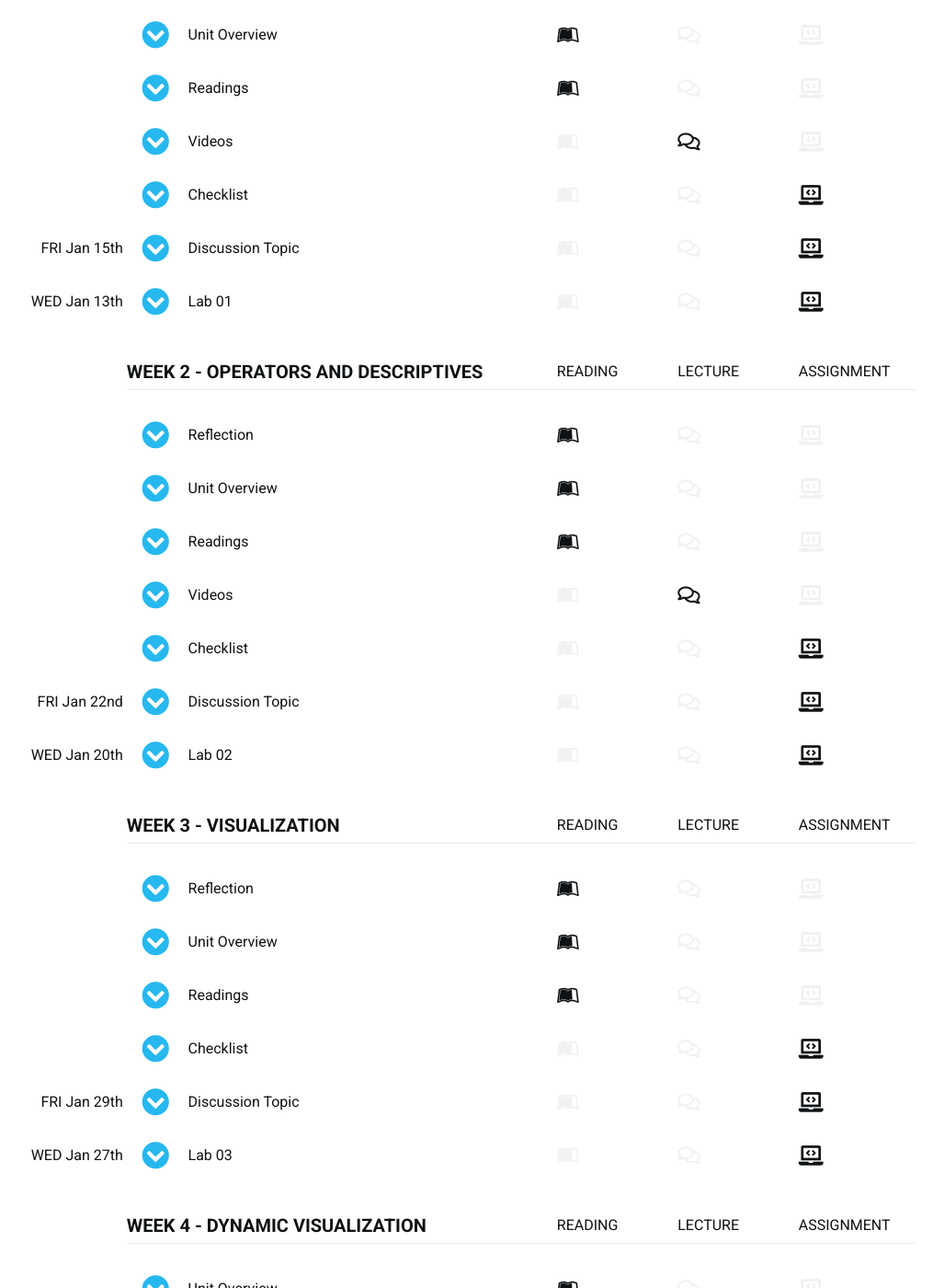
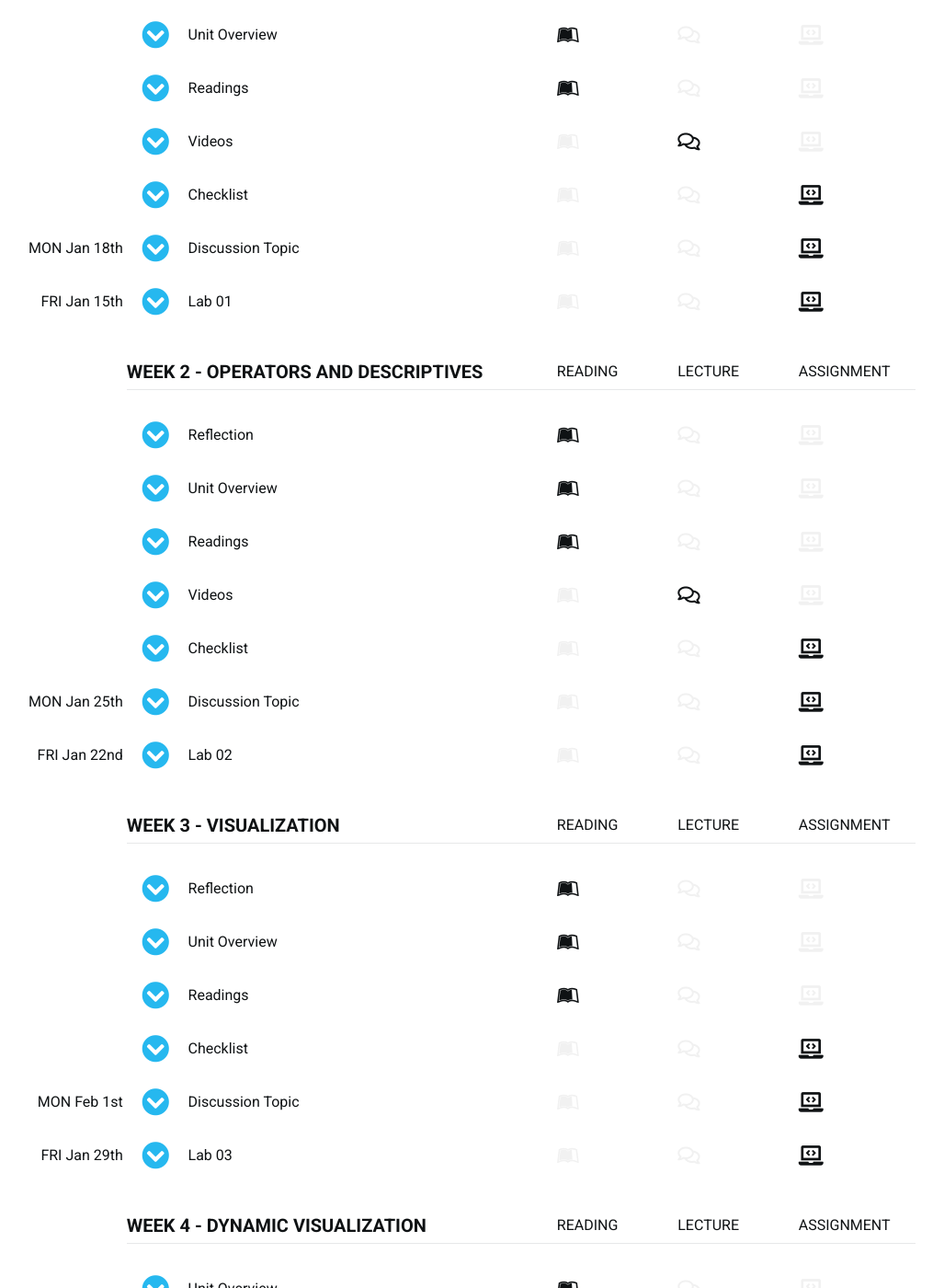
Before and after one commit to DS4PS/cpp-526-spr-2021, a Jekyll site: the page built from schedule.md, in a window 1280 px wide and 1400 px high, scrolled down 870 px. Shown: the whole window at 92% size, without its empty margins (178-1205 px from the left). Built offline with Jekyll 4.4.1, drawn with Linux system fonts in a browser that asks for light colours; nearby versions of some CDN libraries; a style sheet for code colours, icons or effects is not loaded; some of the changed text lies outside the part shown.

Commit message:
Update schedule.md

```diff
--- a/schedule.md
+++ b/schedule.md
@@ -7,21 +7,21 @@ canvas:
   yellowdig_url: 'https://canvas.asu.edu/courses/76018/assignments/1888995'
 
 lab-due-dates:
-  lab-01: 'WED Jan 13th'
-  lab-02: 'WED Jan 20th'
-  lab-03: 'WED Jan 27th'
-  lab-04: 'WED Feb 3rd'
-  lab-05: 'WED Feb 10th'
-  lab-06: 'WED Feb 17th'
+  lab-01: 'FRI Jan 15th'
+  lab-02: 'FRI Jan 22nd'
+  lab-03: 'FRI Jan 29th'
+  lab-04: 'FRI Feb 5th'
+  lab-05: 'FRI Feb 12th'
+  lab-06: 'FRI Feb 19th'
 
 discussion-dates:
   topic-00: 'MON Jan 11th'
-  topic-01: 'FRI Jan 15th'
-  topic-02: 'FRI Jan 22nd'
-  topic-03: 'FRI Jan 29th'
-  topic-04: 'FRI Feb 5th'
-  topic-05: 'FRI Feb 12th'
-  topic-06: 'FRI Feb 29th'
+  topic-01: 'MON Jan 18th'
+  topic-02: 'MON Jan 25th'
+  topic-03: 'MON Feb 1st'
+  topic-04: 'MON Feb 8th'
+  topic-05: 'MON Feb 15th'
+  topic-06: 'MON Feb 22nd'
 
 final-project:
   due-date: 'SUN Feb 28th'
```
